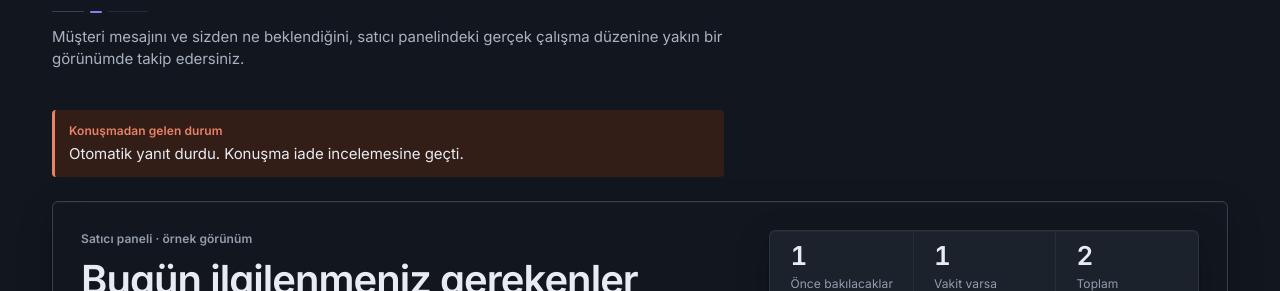
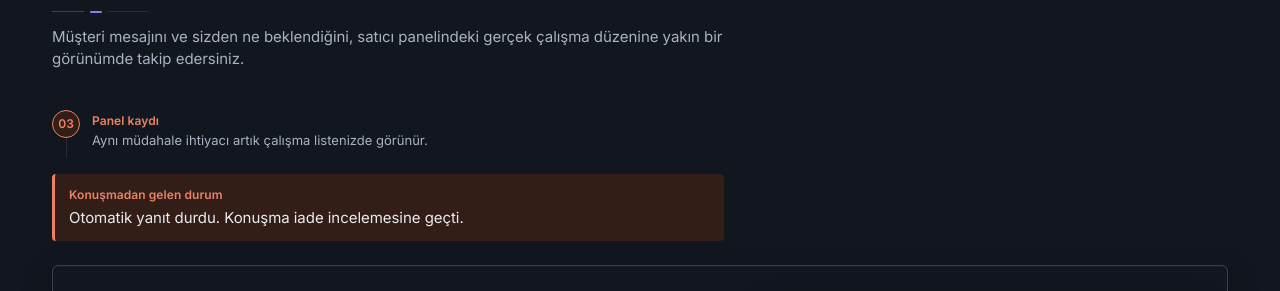
Before and after one commit to keremm44/whatsapp-assistant, a Next.js app in the folder frontend/: page / in a window 1280 px wide. Shown: the part 3936-4227 px from the top of the page. Built offline with nearby package versions, Linux system fonts and the light colour scheme; no server answers.

Commit message:
frontend: connect living thread to seller work item

```diff
--- a/frontend/src/components/marketing/panel-section.tsx
+++ b/frontend/src/components/marketing/panel-section.tsx
@@ -4,6 +4,7 @@ import { ArrowUpRight, ChevronRight } from "lucide-react";
 import { MARKETING_STORY } from "@/components/marketing/marketing-story";
 import { MarketingReveal } from "@/components/marketing/marketing-motion";
 import { MarketingSectionHeading } from "@/components/marketing/section-heading";
+import { StoryThreadMarker } from "@/components/marketing/story-thread";
 import { SystemNote } from "@/components/marketing/system-note";
 import { DASHBOARD_TASK_PRESENTATION } from "@/components/seller/dashboard/task-presentation";
 import { StatusChip } from "@/components/shared/status-chip";
@@ -23,13 +24,21 @@ export function PanelSection() {
           description="Müşteri mesajını ve sizden ne beklendiğini, satıcı panelindeki gerçek çalışma düzenine yakın bir görünümde takip edersiniz."
         />
 
-        <MarketingReveal className="mt-10 max-w-2xl">
+        <StoryThreadMarker
+          step="03"
+          label="Panel kaydı"
+          detail="Aynı müdahale ihtiyacı artık çalışma listenizde görünür."
+          tone="attention"
+          className="mt-10 max-w-xl"
+        />
+
+        <MarketingReveal variant="state" className="mt-4 max-w-2xl">
           <SystemNote tone="attention" label="Konuşmadan gelen durum">
             Otomatik yanıt durdu. Konuşma iade incelemesine geçti.
           </SystemNote>
         </MarketingReveal>
 
-        <MarketingReveal className="mt-6">
+        <MarketingReveal variant="product" className="mt-6">
           <SellerDashboardProof />
         </MarketingReveal>
       </div>
```
